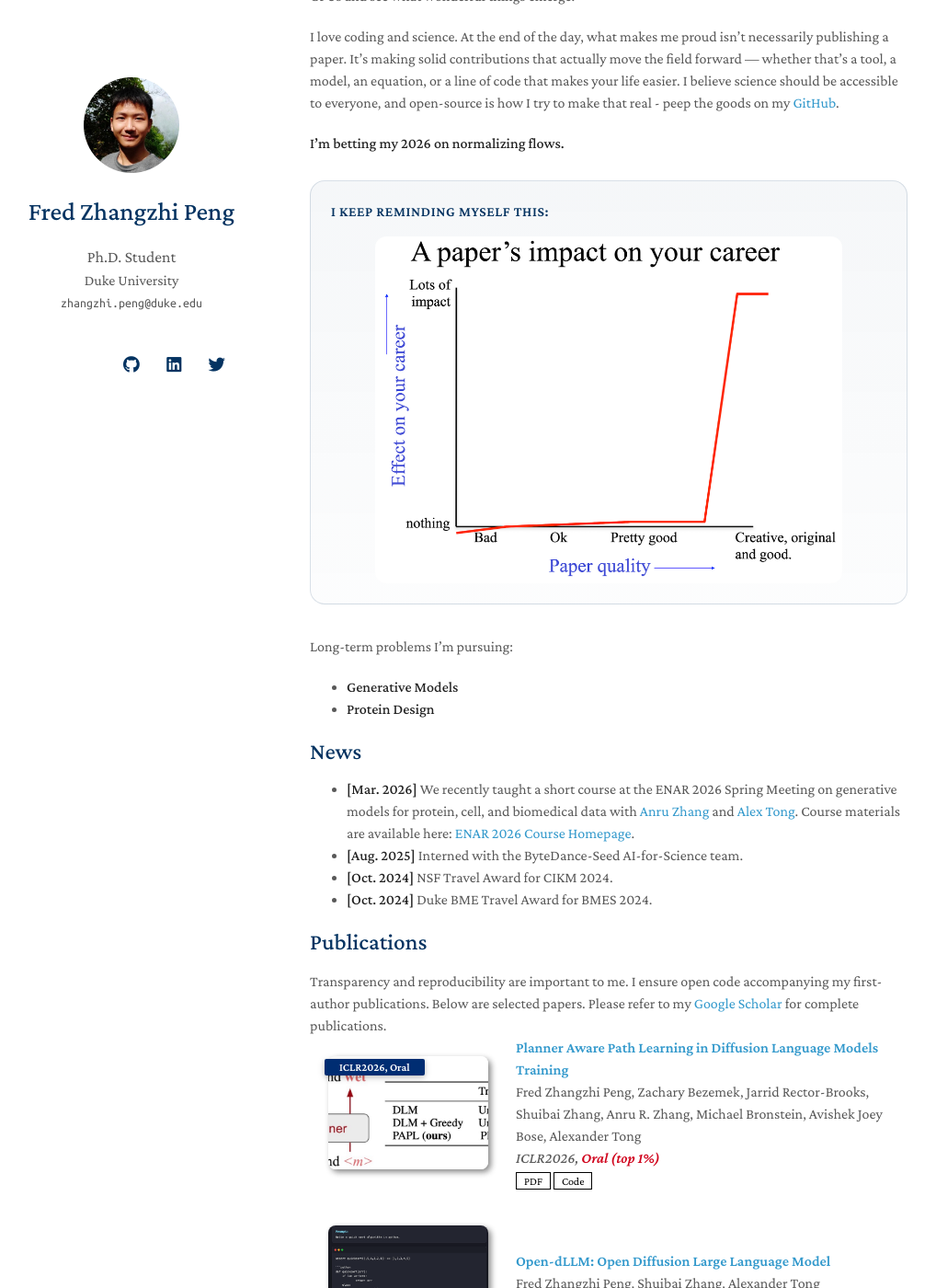
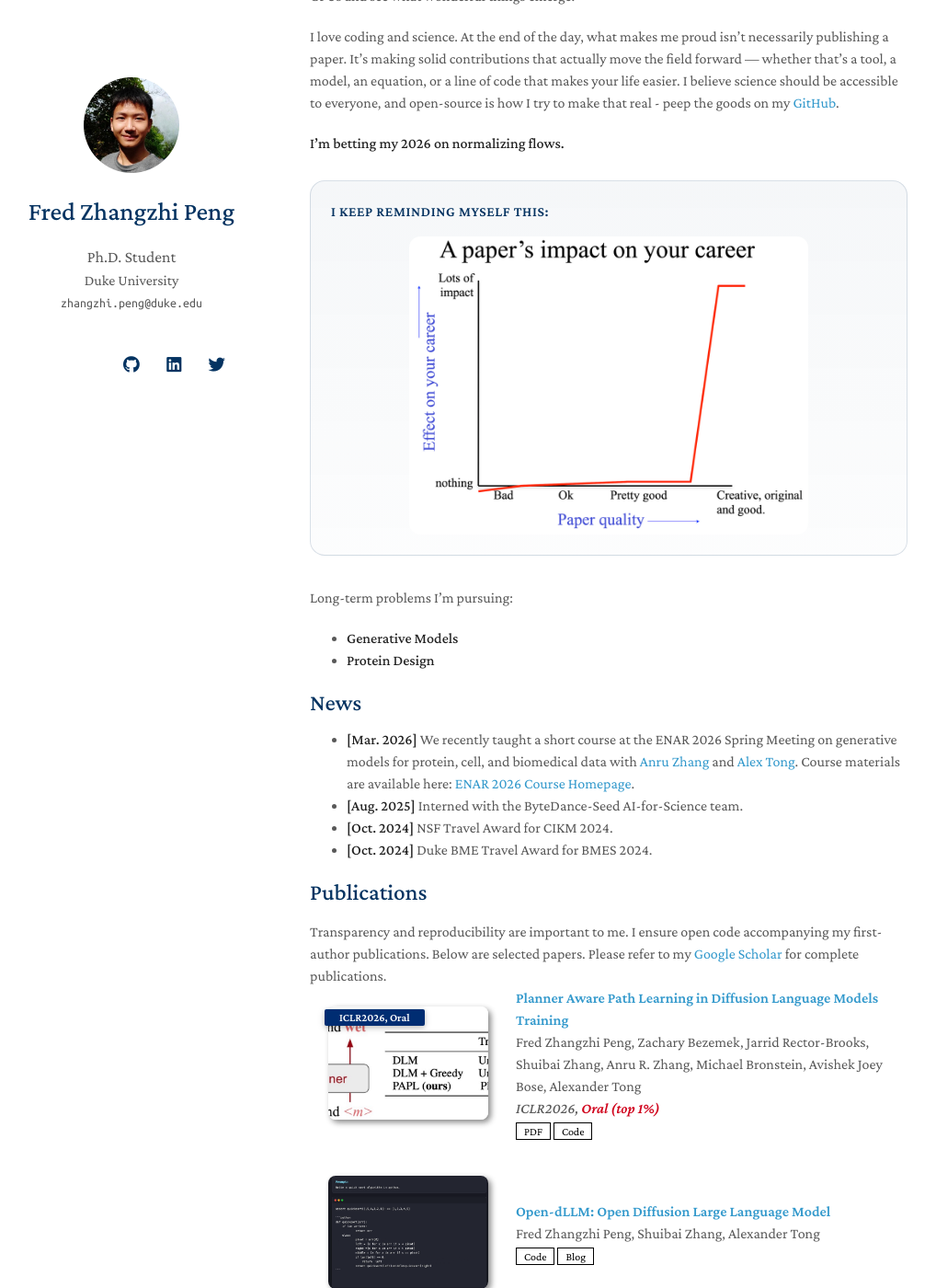
Before and after one commit to pengzhangzhi/home, a Jekyll site: the page built from index.md, in a window 1280 px wide and 1400 px high, scrolled down 245 px. Shown: the whole window at 92% size, without its empty margins (133-1151 px from the left). Built offline with Jekyll 4.4.1, drawn with Linux system fonts in a browser that asks for light colours; nearby versions of some CDN libraries; a style sheet for code colours, icons or effects is not loaded; our own code applies the rules of GitHub Pages for plain Markdown files.

Commit message:
Reduce homepage impact figure size further

```diff
--- a/_sass/minimal-light-no-dark-mode.scss
+++ b/_sass/minimal-light-no-dark-mode.scss
@@ -236,7 +236,7 @@ p, ul, ol, table, pre, dl {
 
 .north-star-callout__figure img {
   display: block;
-  width: 84%;
+  width: 72%;
   margin: 0 auto;
   border-radius: 12px;
 }
--- a/_sass/minimal-light.scss
+++ b/_sass/minimal-light.scss
@@ -293,7 +293,7 @@ p, ul, ol, table, pre, dl {
 
 .north-star-callout__figure img {
   display: block;
-  width: 84%;
+  width: 72%;
   margin: 0 auto;
   border-radius: 12px;
 }
```
